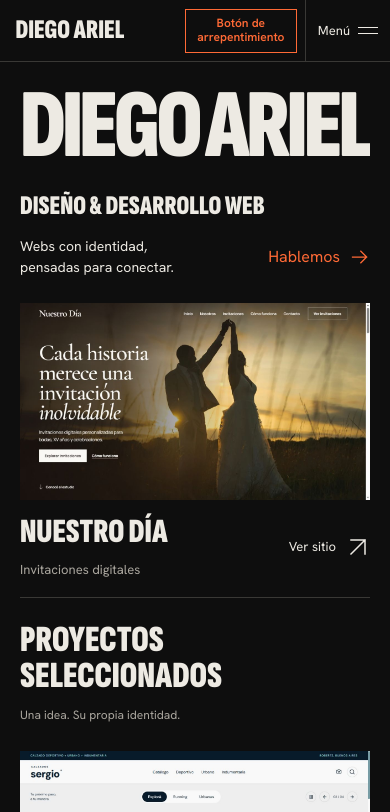
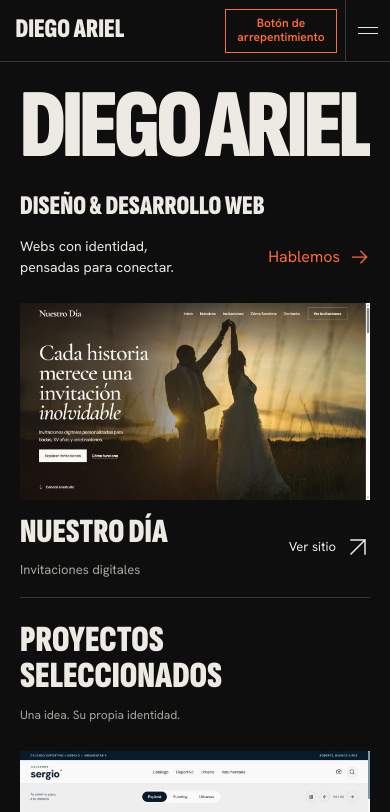
Before and after one commit to Diegoariel3/diego-ariel-portfolio, a React (Vite) app: page / in a window 390 px wide. Shown: the top 812 px of the page. Built offline with nearby package versions, Linux system fonts and the light colour scheme.

Commit message:
Use icon-only mobile menu toggle

```diff
--- a/src/main.jsx
+++ b/src/main.jsx
@@ -85,7 +85,7 @@ function Header() {
     <a className="brand" href="#inicio" aria-label="Diego Ariel, volver al inicio"><RollingText>Diego Ariel</RollingText></a>
     <span className="header-note">Diseño que se ve. Webs que se sienten.</span>
     <a className="withdrawal-link" href="/arrepentimiento/">Botón de arrepentimiento</a>
-    <button className="menu-button" ref={menuRef} aria-expanded={open} aria-controls="main-nav" onClick={() => setOpen(!open)}>{open ? 'Cerrar' : 'Menú'}<span className={open ? 'menu-mark open' : 'menu-mark'} aria-hidden="true"><i /><i /></span></button>
+    <button className="menu-button" ref={menuRef} aria-label={open ? 'Cerrar menú' : 'Abrir menú'} aria-expanded={open} aria-controls="main-nav" onClick={() => setOpen(!open)}><span className={open ? 'menu-mark open' : 'menu-mark'} aria-hidden="true"><i /><i /></span></button>
     <nav className={`main-nav ${open ? 'is-open' : ''}`} id="main-nav" aria-label="Navegación principal" ref={navRef}>
       {[['/proyectos', 'Proyectos'], ['#sobre-mi', 'Sobre mí'], ['#contacto', 'Contacto']].map(([href, label]) => <a key={href} href={href} onClick={() => setOpen(false)}><RollingText>{label}</RollingText></a>)}
     </nav>
```
